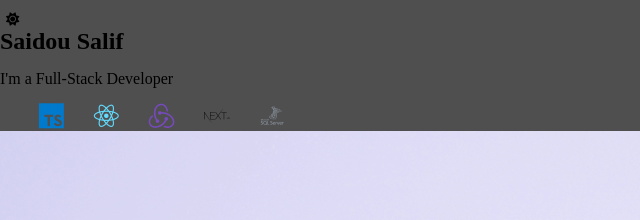
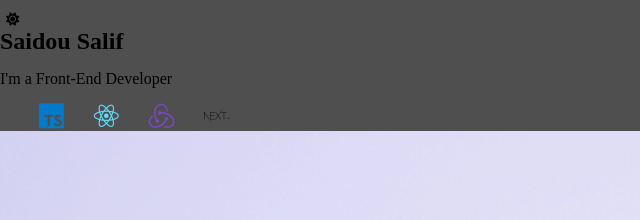
Before and after one commit to SAIDOU11/Portfolio, a plain HTML site: page app/index.html in a window 1280 px wide. Shown: the part 148-368 px from the top of the page, 0-640 px from the left. Drawn offline with nearby package versions, Linux system fonts and the light colour scheme.

Commit message:
Front-end

```diff
--- a/app/index.html
+++ b/app/index.html
@@ -28,7 +28,7 @@
         <i class="fa-solid fa-code"></i>
       </div>
       <button class="nav-toggle">
-        <span class="menu-btn"></span>
+        <span class="menu-btn"> </span>
       </button>
       <nav class="nav">
         <ul class="menu-nav">
@@ -63,7 +63,7 @@
     <main>
       <section class="home">
         <h1 class="home__name">Saidou Salif</h1>
-        <p>I'm a Full-Stack Developer</p>
+        <p>I'm a Front-End Developer</p>
         <div class="home__logo">
           <i class="devicon-tailwindcss-original colored icon"></i>
 
@@ -74,8 +74,6 @@
           <i class="devicon-redux-original colored icon"></i>
 
           <i class="devicon-nextjs-original-wordmark colored icon"></i>
-
-          <i class="devicon-microsoftsqlserver-plain-wordmark colored icon"></i>
         </div>
         <img
           src="./images/profil_picture.jpg"
```
